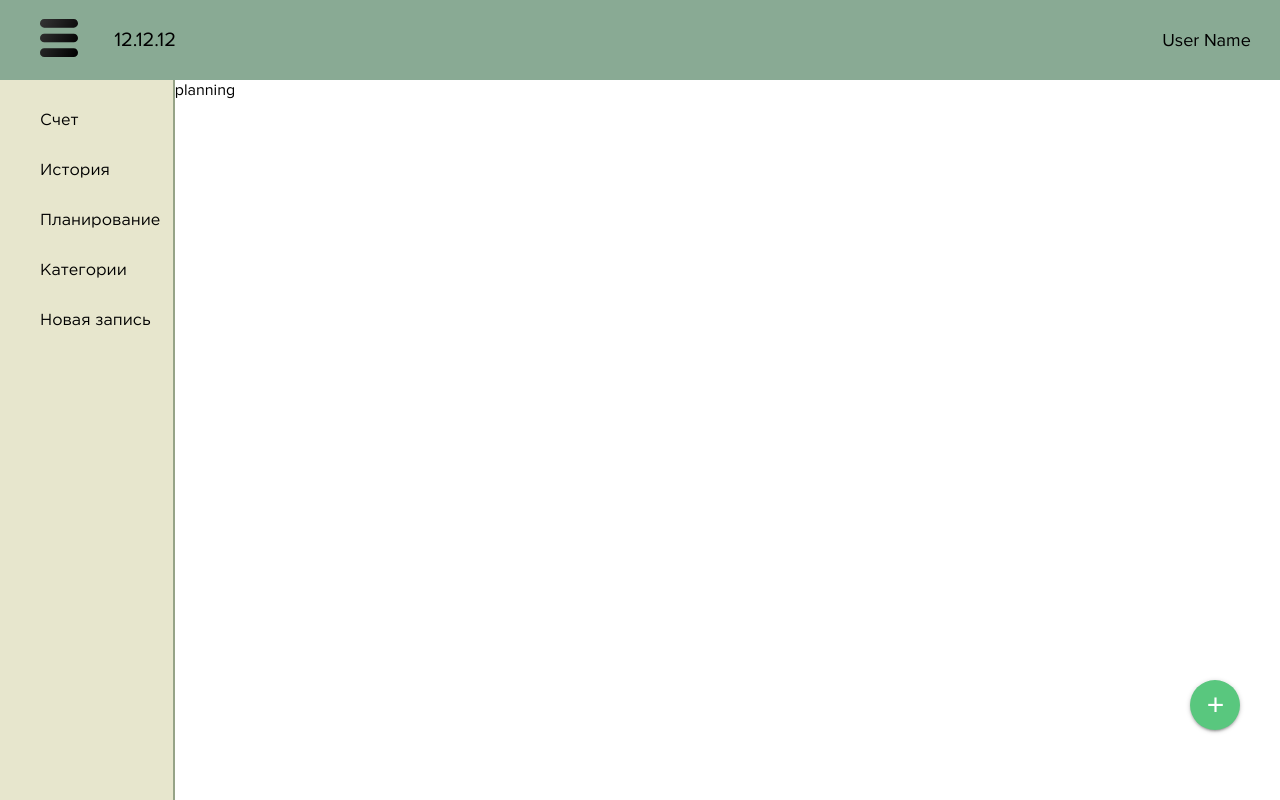
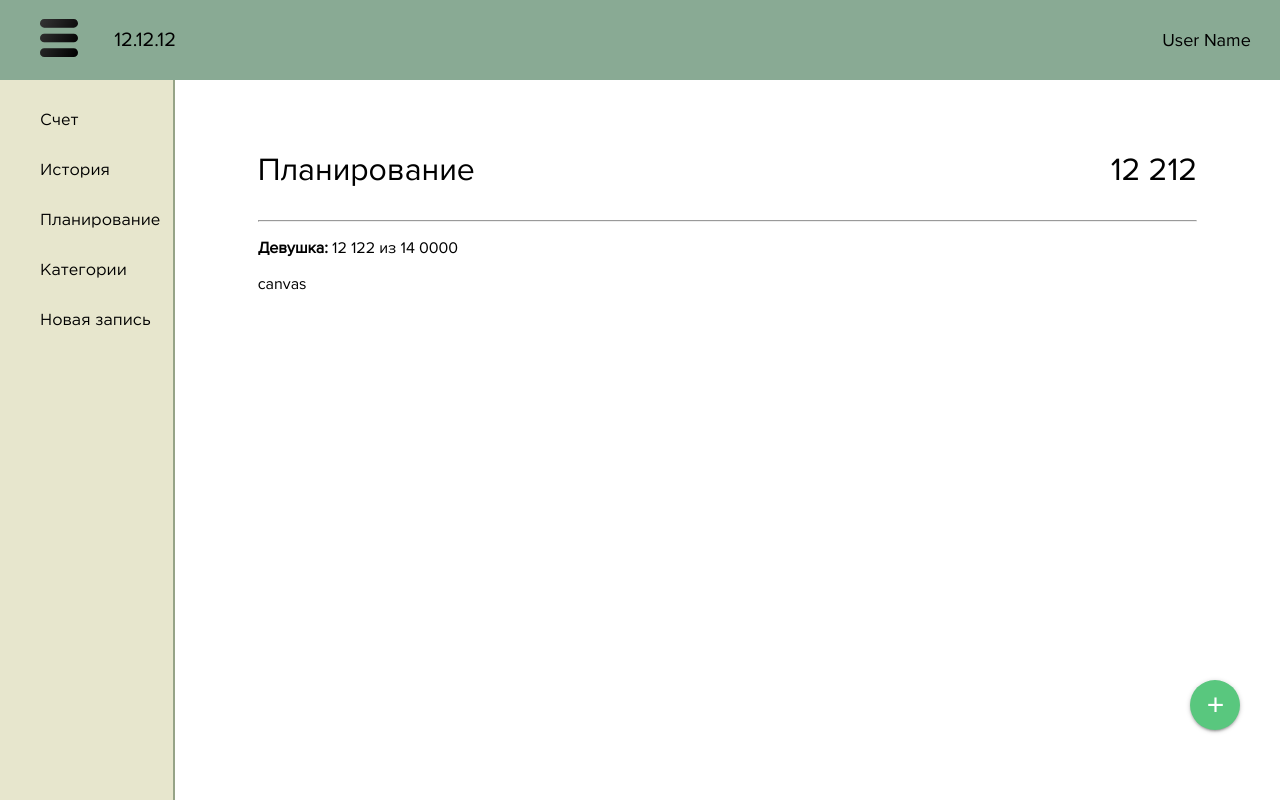
Before and after one commit to MrKrasnov/cash-control, a Vue app: page /planning in a window 1280 px wide. Built offline with nearby package versions, Linux system fonts and the light colour scheme.

Commit message:
Complete markup planning

```diff
--- a/src/components/planning/Planning.vue
+++ b/src/components/planning/Planning.vue
@@ -1,13 +1,39 @@
 <template>
-    <div>
-        planning
+    <div class="planning">
+        <div class="planning-container">
+            <div class="planning-container-flex">
+                <h1>Планирование</h1>
+                <h1>12 212</h1>
+            </div>
+            <hr>
+            <singleplaninng/>
+        </div>
     </div>
 </template>
 <script>
+import Singleplaninng from './Singleplanning.vue';
+
 export default {
-    name: 'Planning'
+    name: 'Planning',
+    components: {
+        Singleplaninng,
+    }
 }
 </script>
 <style lang="sass">
+.planning
+    width: 88%
+    &-container
+        padding-top: 50px
+        width: 85%
+        margin: 0 auto
+        &-flex
+            display: flex
+            justify-content: space-between
+            & h1
+                font-weight: normal
+            &-bold
+                font-weight: bold
+
 
 </style>
--- /dev/null
+++ b/src/components/planning/Singleplanning.vue
@@ -0,0 +1,22 @@
+<template>
+    <div>
+        <p>
+            <span class="planning-container-flex-bold">Девушка: </span>
+             12 122 из 14 0000
+        </p>
+        <chart/>
+    </div>
+</template>
+<script>
+import Chart from './chart/Chart.vue';
+
+export default {
+    name: 'Singleplaninng',
+    components: {
+        Chart,
+    }
+}
+</script>
+<style lang="sass">
+
+</style>
--- /dev/null
+++ b/src/components/planning/chart/Chart.vue
@@ -0,0 +1,13 @@
+<template>
+    <div>
+        canvas
+    </div>
+</template>
+<script>
+export default {
+    name: 'chart'
+}
+</script>
+<style lang="sass">
+
+</style>
```
